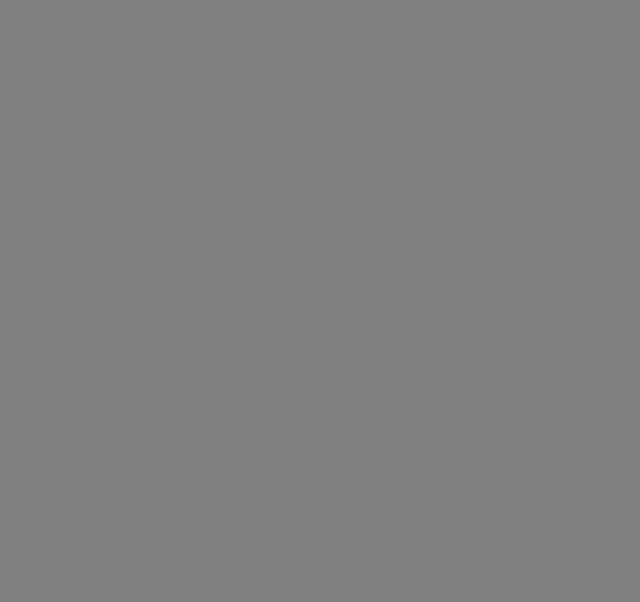
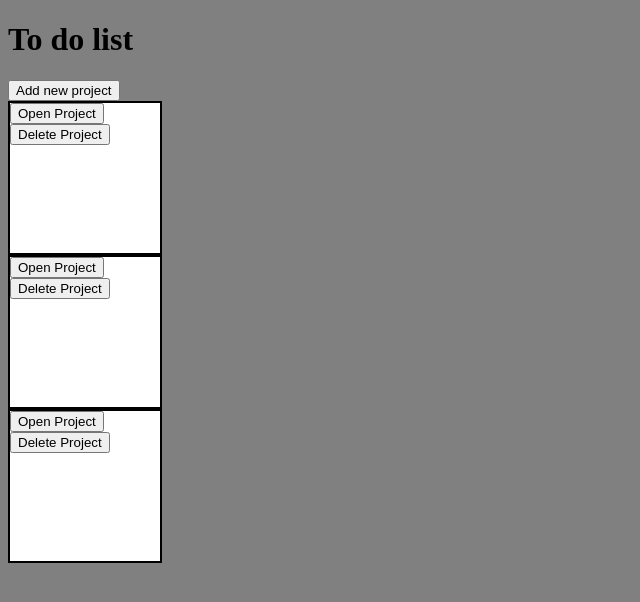
Before and after one commit to mikeski-aa/to-do-list-TOP, a website built with webpack: page src/index.html in a window 1280 px wide. Shown: the whole page, without its empty margins (0-640 px from the left). Built offline with nearby package versions, Linux system fonts and the light colour scheme.

Commit message:
Created dom manipulator to add cards for new proj

```diff
--- a/src/index.html
+++ b/src/index.html
@@ -1,11 +1,16 @@
 <!DOCTYPE html>
 <html lang="en">
-<head>
-    <meta charset="UTF-8">
-    <meta name="viewport" content="width=device-width, initial-scale=1.0">
+  <head>
+    <meta charset="UTF-8" />
+    <meta name="viewport" content="width=device-width, initial-scale=1.0" />
     <title>Doify</title>
-</head>
-<body>
-    <header></header>
-</body>
+  </head>
+  <body>
+    <header>
+      <h1>To do list</h1>
+      <button>Add new project</button>
+    </header>
+    <div class="content"></div>
+    <footer></footer>
+  </body>
 </html>
--- a/src/index.js
+++ b/src/index.js
@@ -43,6 +43,36 @@ const toDoProject = () => {
   };
 };
 
+//dom manipulation to be done here
+const domElementManipulation = () => {
+    const content = document.querySelector('.content');
+
+    const createProjectDiv = (projectName) => {
+        let newDiv = document.createElement('div');
+        newDiv.classList.add(projectName || 'default');
+        content.appendChild(newDiv);
+    }
+
+    const createProjectCardBtn = (targetAppend, btnTxt) => {
+        let target = document.querySelector(`.${targetAppend}`);
+        let btn = document.createElement('button');
+        btn.textContent = btnTxt;
+
+        target.appendChild(btn);
+
+    }
+
+    const renderProjectCard = (projectName) => {
+        createProjectDiv(projectName);
+        createProjectCardBtn(projectName, 'Open Project');
+        createProjectCardBtn(projectName, 'Delete Project');
+    }
+
+    return {
+        renderProjectCard
+    }
+}
+
 
 // console testing stuff
 let myItem = createNewTodo("Wash", "Was car", "today", "medium");
@@ -54,3 +84,8 @@ let container = toDoProject();
 container.toDoContainer(myItem);
 container.toDoContainer(myItem2);
 console.log(container.array);
+
+let goDom = domElementManipulation();
+goDom.renderProjectCard('project1');
+goDom.renderProjectCard('project2');
+goDom.renderProjectCard('project3');
--- a/src/style.css
+++ b/src/style.css
@@ -1,3 +1,10 @@
 body {
     background-color: grey;
 }
+
+.content>div {
+    height: 150px;
+    width: 150px;
+    background: white;
+    border: 2px solid black;
+}
```
